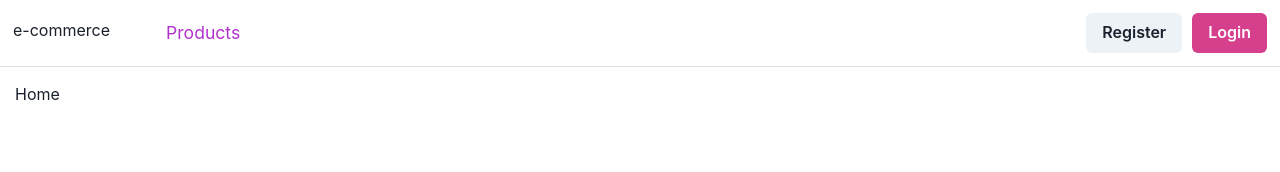
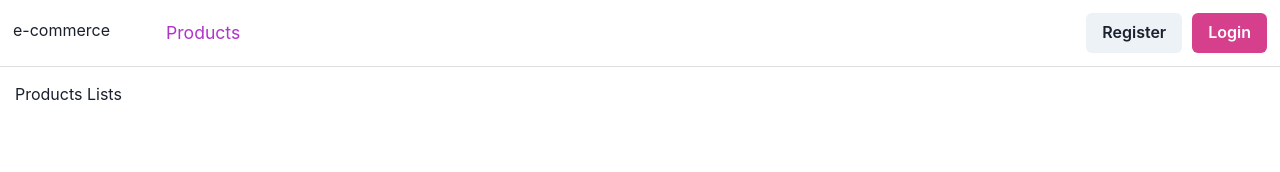
Before and after one commit to HalitCam/e-commerce, a React (Create React App) app: page / in a window 1280 px wide. Shown: the top 172 px of the page. Built offline with nearby package versions, Linux system fonts and the light colour scheme.

Commit message:
Products page is being constructed

```diff
--- a/src/App.js
+++ b/src/App.js
@@ -3,7 +3,8 @@ import React from "react";
 import { BrowserRouter as Router, Routes, Route } from "react-router-dom";
 import Navbar from './components/Navbar';
 import Signin from './pages/Auth/Signin';
-import Signup from "./pages/Auth/Signup"
+import Signup from "./pages/Auth/Signup";
+import Products from './pages/Products';
 
 function App() {
   return (
@@ -13,7 +14,7 @@ function App() {
 
         <div id="content">
           <Routes>
-            <Route path="/" exact element={<Home />} />
+            <Route path="/" exact element={<Products />} />
             <Route path="/signin" element={<Signin />} />
             <Route path="/signup" element={<Signup />} />
 
@@ -28,8 +29,5 @@ function App() {
 }
 
 
-function Home() {
-  return <h2>Home</h2>;
-}
 
 export default App;
--- /dev/null
+++ b/src/pages/Products/index.js
@@ -0,0 +1,11 @@
+import React from 'react';
+
+const Products = () => {
+    return (
+        <div>
+            Products Lists
+        </div>
+    );
+}
+
+export default Products;
```
